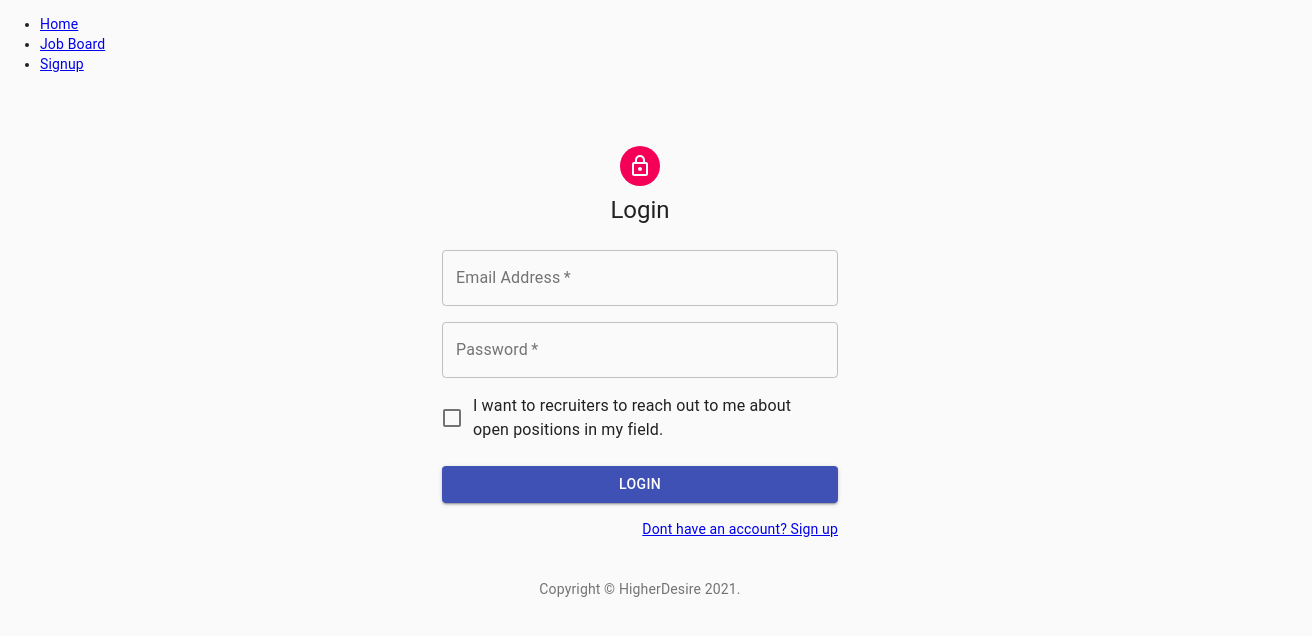
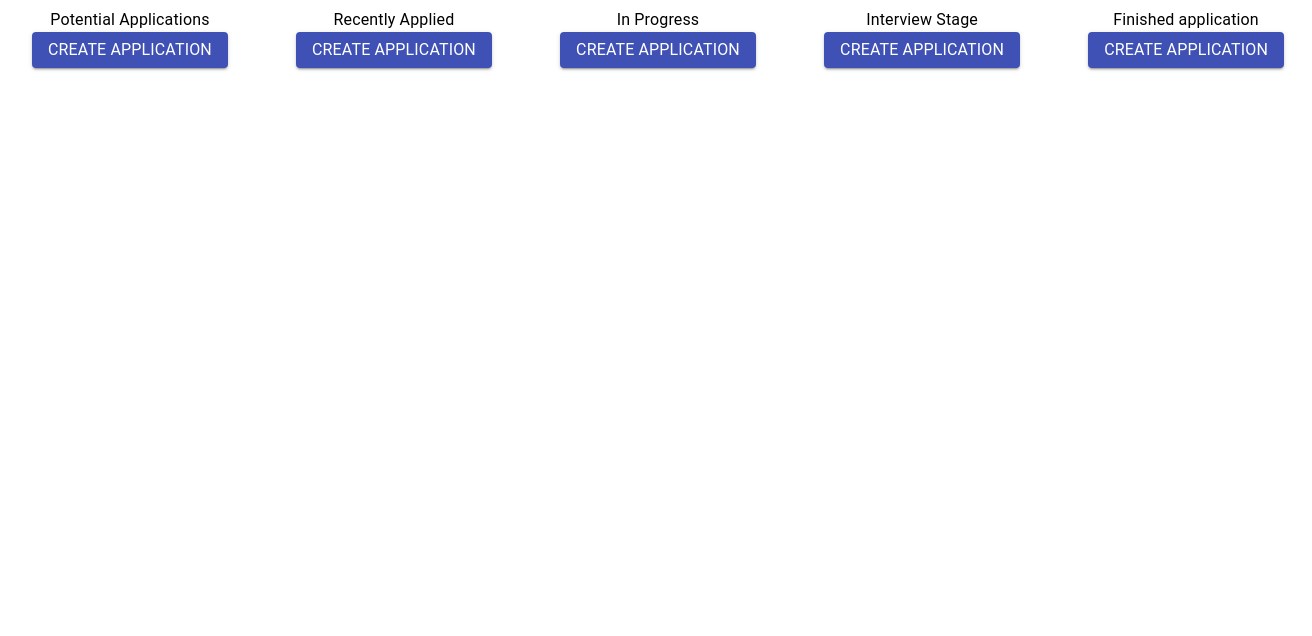
Before and after one commit to Higher-Desire/higher-desire, a React app: page /board in a window 1280 px wide. Shown: the top 636 px of the page, 1312 px wide, since content can reach past the window. Built offline with nearby package versions, Linux system fonts and the light colour scheme.

Commit message:
created cards functionality

```diff
--- a/src/client/app.jsx
+++ b/src/client/app.jsx
@@ -7,35 +7,18 @@ import SignUp from './components/signup';
 const App = () => {
   return (
     <Router>
-      <div>
-        <nav>
-          <ul>
-            <li>
-              <Link to="/">Home</Link>
-            </li>
-            <li>
-              <Link to="/board">Job Board</Link>
-            </li>
-            <li>
-              <Link to="/signup">Signup</Link>
-            </li>
-          </ul>
-        </nav>
-      </div>
-      <div>
       <Switch>
-          <Route path="/board">
+        <Route exact path="/">
           <Login />
         </Route>
         <Route path="/signup">
           <SignUp />
         </Route>
-          <Route exact path="/">
+        <Route exact path="/board">
           <JobBoard />
         </Route>
       </Switch>
-      </div>
-    </Router>
+    </Router >
   )
 }
 
--- a/src/client/components/jobBoard.jsx
+++ b/src/client/components/jobBoard.jsx
@@ -79,7 +79,7 @@ const JobBoard = () => {
                         {card.companyName}
                       </h3>
                       <div>
-                        <a href={card.email} />
+                        <a href={card.email} >{card.email}</a>
                         <Typography>{card.jobTitle}</Typography>
                       </div>
                     </Card>
```
Lines whose indentation alone changed are shown as unchanged.
